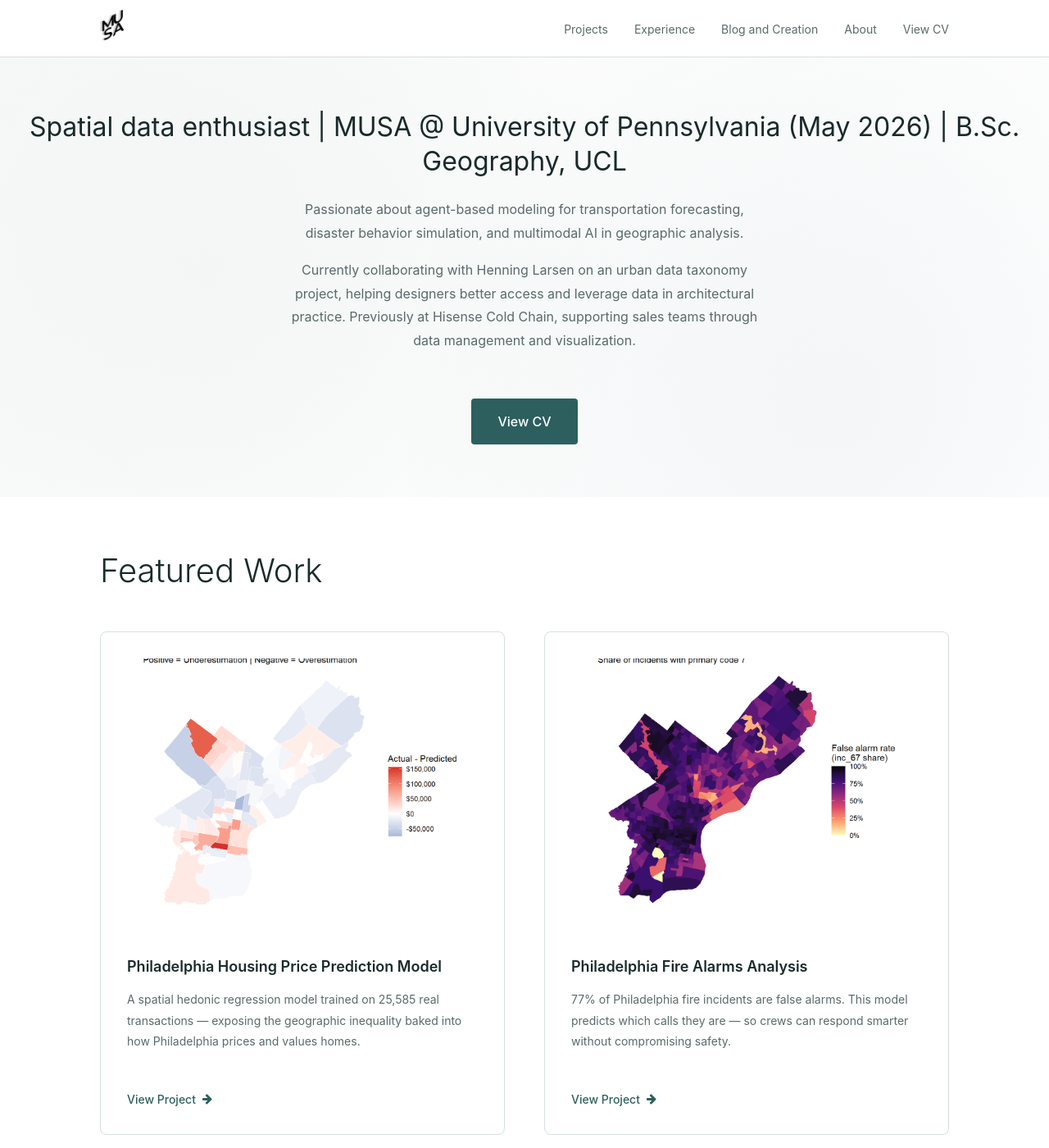
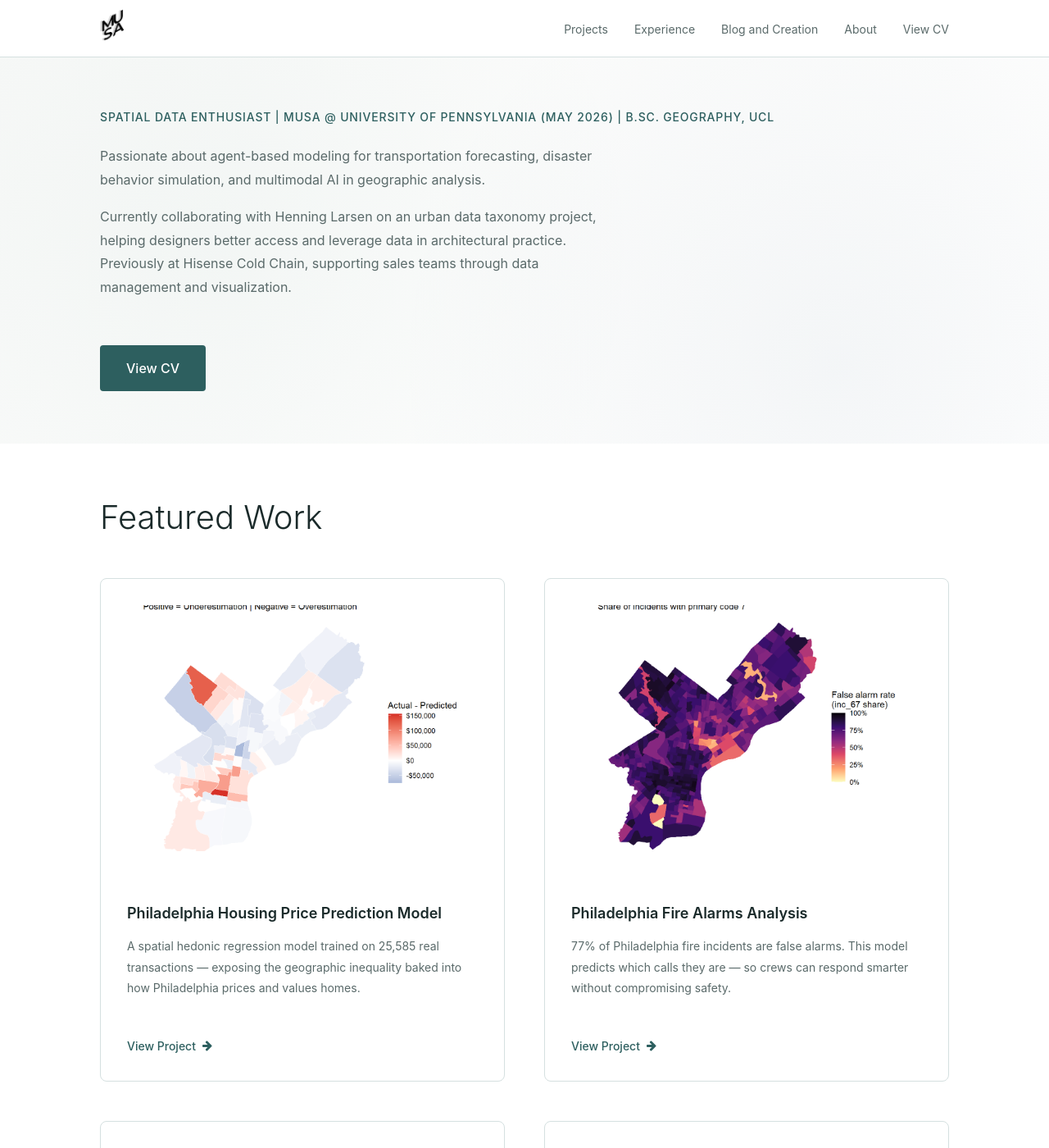
Before and after one commit to lluluciano0505/luciano_musa, a Jekyll site: the page built from index.md, in a window 1280 px wide and 1400 px high. Shown: the whole window at 82% size. Built offline with Jekyll 4.4.1, drawn with Linux system fonts in a browser that asks for light colours.

Commit message:
Redesign hero: left-aligned, clear title vs body hierarchy
Title becomes a small uppercase label in teal, body text left-aligned
at readable size, hero left-justified instead of centered.

Co-Authored-By: Claude Sonnet 4.6 <noreply@anthropic.com>

```diff
--- a/_sass/nordic-theme.scss
+++ b/_sass/nordic-theme.scss
@@ -270,8 +270,7 @@ nav a {
   min-height: 420px;
   display: flex;
   align-items: center;
-  justify-content: center;
-  text-align: center;
+  justify-content: flex-start;
   position: relative;
   overflow: hidden;
 
@@ -297,29 +296,34 @@ nav a {
 .hero-content {
   position: relative;
   z-index: 1;
+  max-width: var(--max-width);
+  width: 100%;
+  margin: 0 auto;
   padding: 0 var(--spacing-lg);
 }
 
 .hero h1 {
-  font-size: var(--font-size-2xl);
-  font-weight: var(--font-weight-normal);
-  letter-spacing: 0;
+  font-size: var(--font-size-sm);
+  font-weight: var(--font-weight-medium);
+  letter-spacing: 0.06em;
+  text-transform: uppercase;
+  color: var(--color-primary);
   margin-bottom: var(--spacing-md);
-  color: var(--color-text-primary);
 }
 
 .hero-subtitle {
-  font-size: var(--font-size-base);
-  color: var(--color-text-secondary);
+  font-size: var(--font-size-lg);
+  color: var(--color-text-primary);
   margin-bottom: var(--spacing-lg);
-  font-weight: var(--font-weight-normal);
+  font-weight: var(--font-weight-light);
   line-height: var(--line-height-relaxed);
-  max-width: 580px;
-  margin-left: auto;
-  margin-right: auto;
+  max-width: 620px;
 
   p {
     margin-bottom: var(--spacing-sm);
+    color: var(--color-text-secondary);
+    font-size: var(--font-size-base);
+    font-weight: var(--font-weight-normal);
   }
 }
 
```
